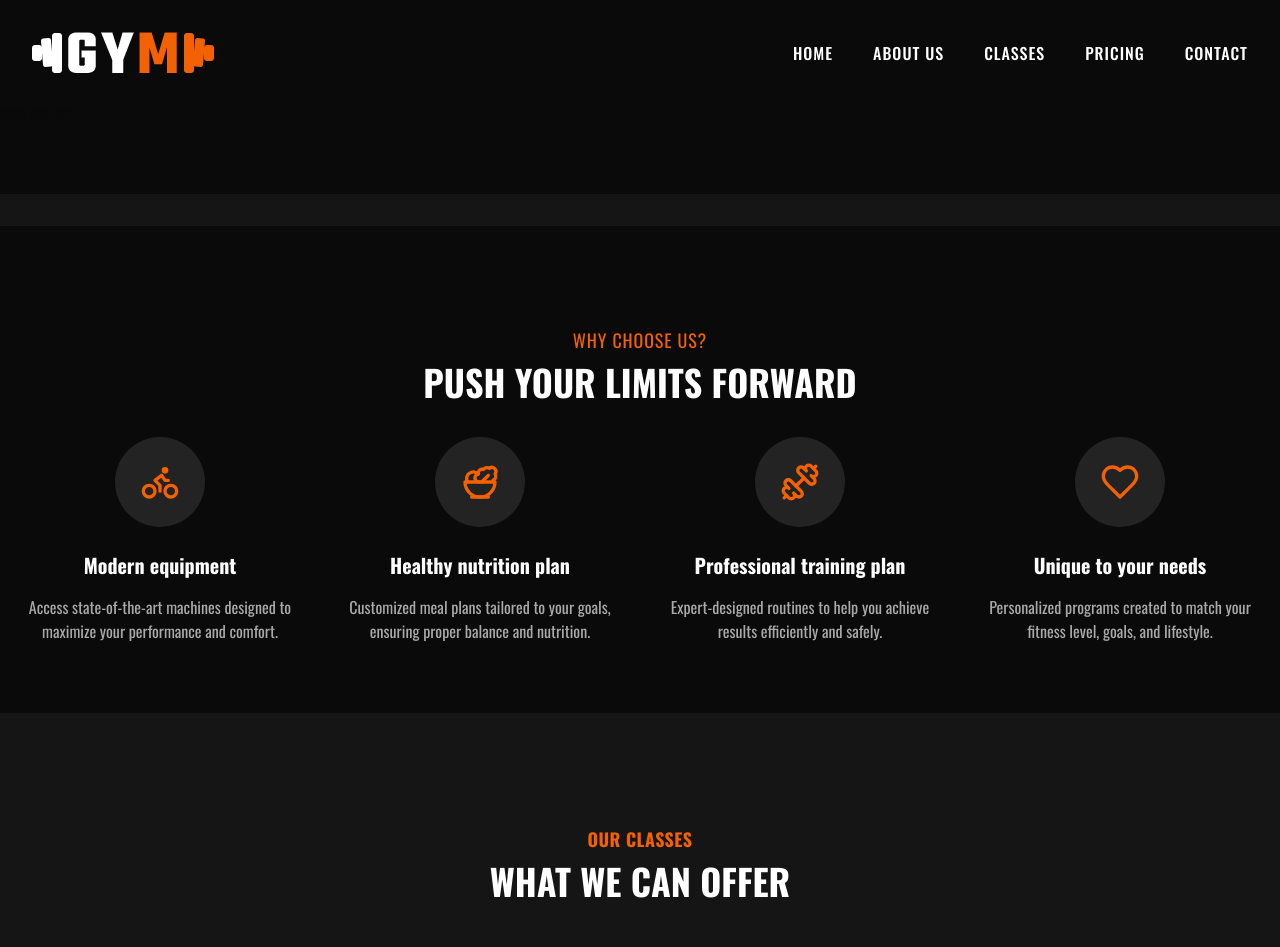
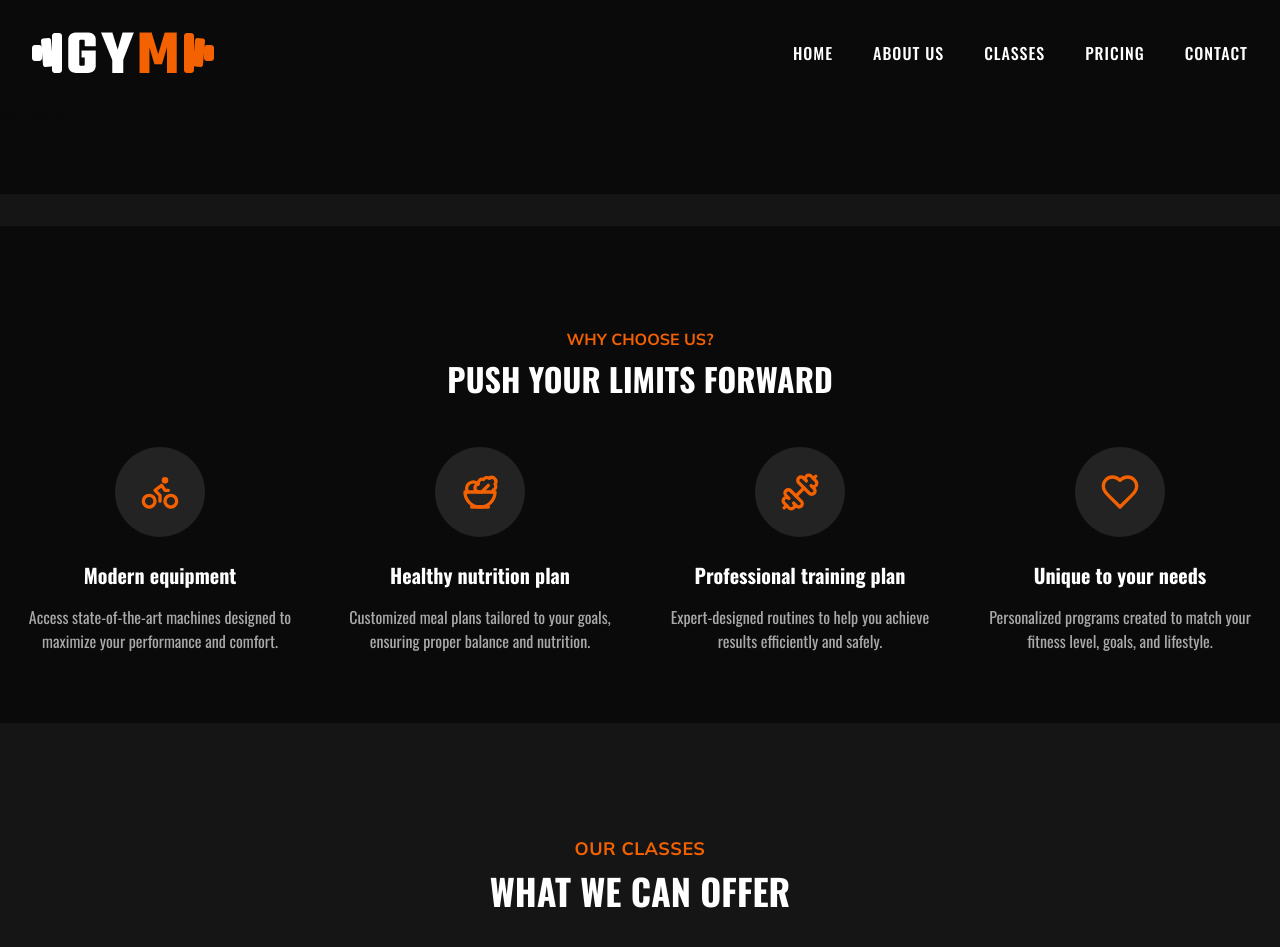
Before and after one commit to felipe-muner/podium-gym, a Next.js app: page / in a window 1280 px wide. Shown: the top 947 px of the page. Built offline with nearby package versions, Linux system fonts and the light colour scheme.

Commit message:
feat: cleaning

```diff
--- a/components/OurClasses/OurClasses.tsx
+++ b/components/OurClasses/OurClasses.tsx
@@ -36,7 +36,7 @@ const OurClasses: React.FC = () => {
       <div className="container mx-auto px-4">
         {/* Section Title */}
         <div className="text-center mb-12">
-          <span className="text-brand-orange text-lg font-bold uppercase tracking-wide">
+          <span className="text-brand-orange text-lg font-bold uppercase tracking-wide font-mulish">
             Our Classes
           </span>
           <h2 className="text-4xl font-bold text-white mt-2">WHAT WE CAN OFFER</h2>
--- a/components/WhyChooseUs/WhyChooseUs.tsx
+++ b/components/WhyChooseUs/WhyChooseUs.tsx
@@ -53,9 +53,9 @@ const WhyChooseUs: React.FC = () => {
     <section className="bg-brand-background-1 pb-[70px] pt-[100px] w-full">
       <div className="container mx-auto px-4">
         {/* Section Title */}
-        <div className="text-center mb-[35px]">
-          <span className="text-brand-orange text-lg uppercase tracking-wider">Why choose us?</span>
-          <h2 className="text-4xl font-bold text-white mt-2">PUSH YOUR LIMITS FORWARD</h2>
+        <div className="text-center mb-11">
+          <span className="text-brand-orange text-md uppercase font-mulish font-bold">Why choose us?</span>
+          <h2 className="text-[32px] font-bold text-white mt-1">PUSH YOUR LIMITS FORWARD</h2>
         </div>
 
         {/* Features */}
```
